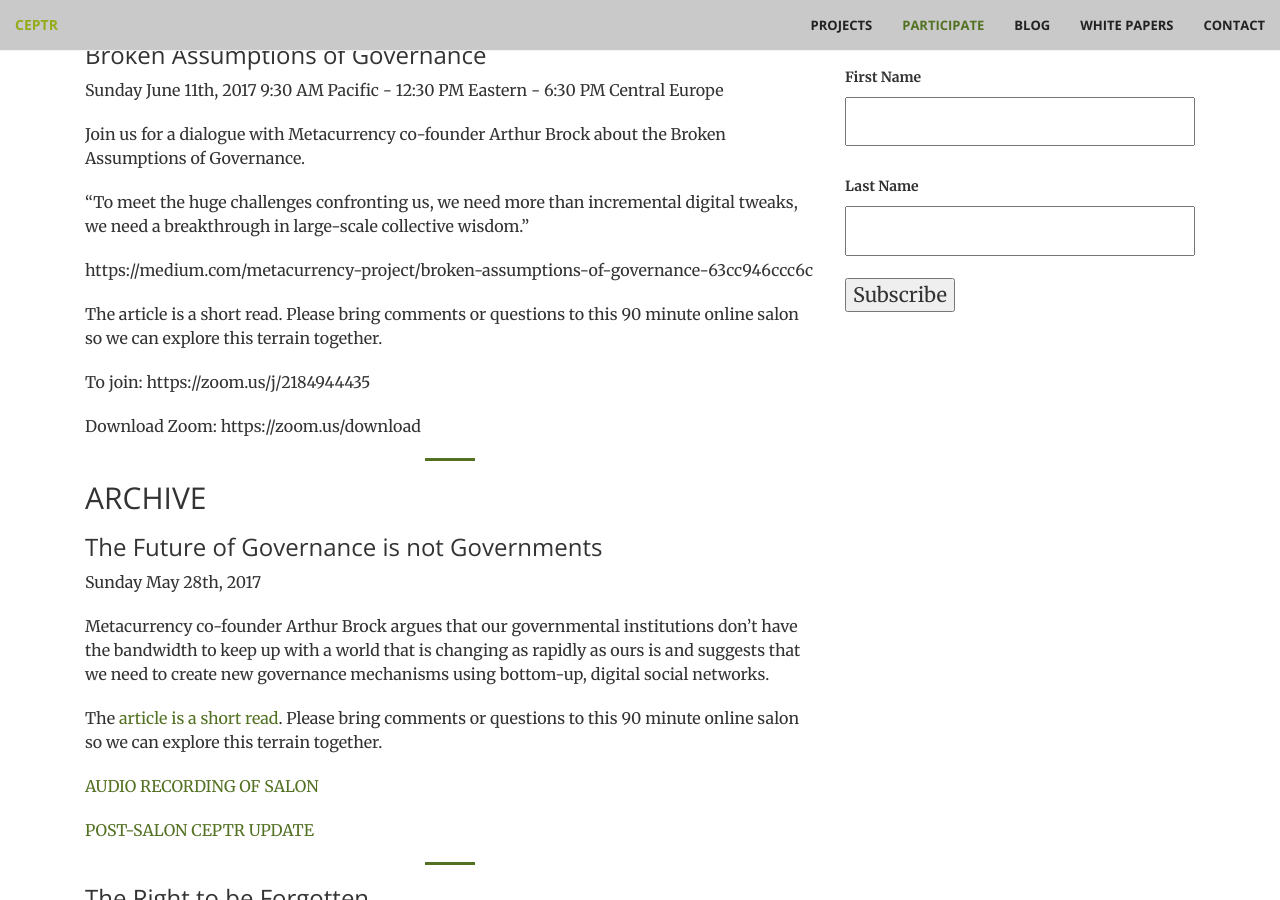
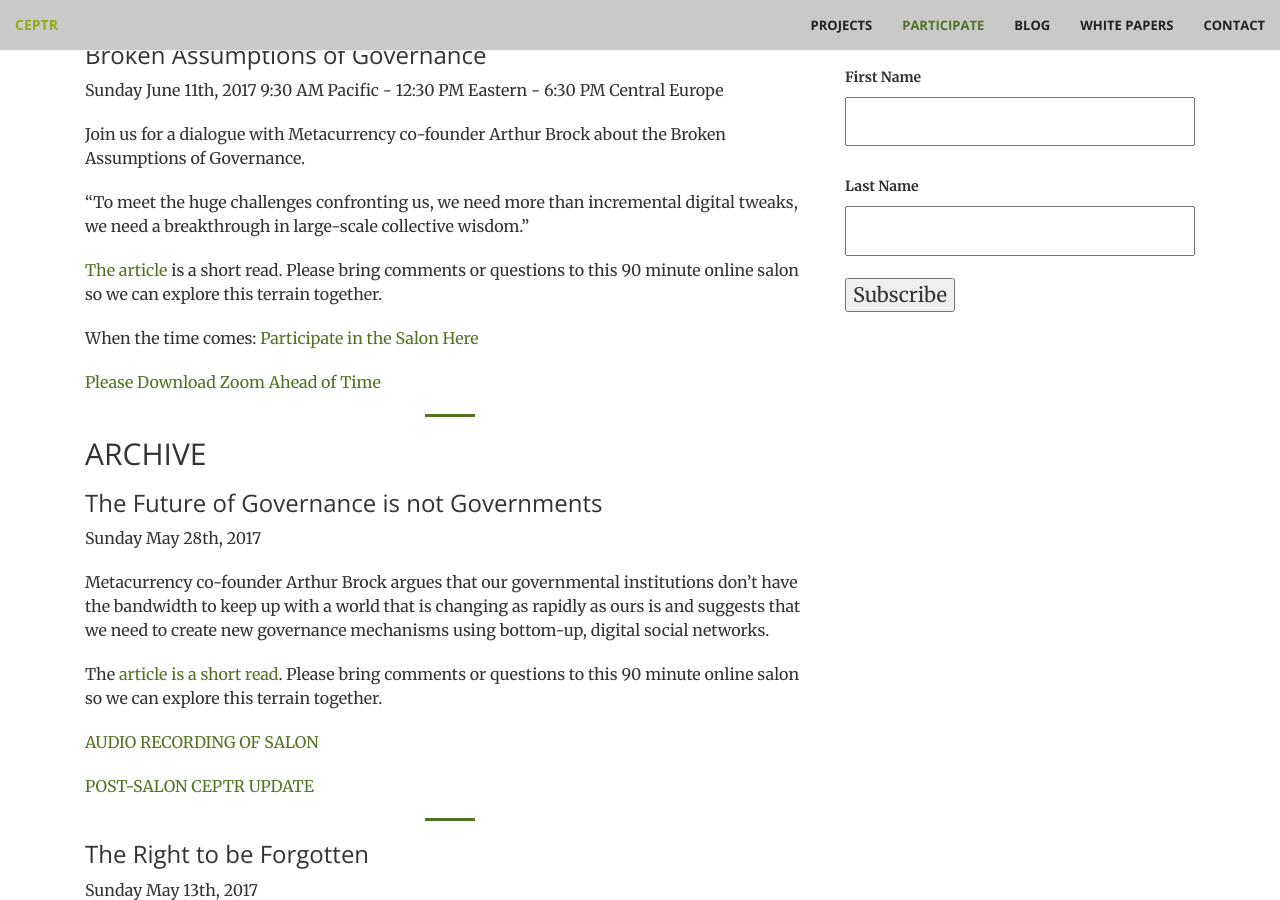
Before and after one commit to metacurrency/ceptr-org, a Jekyll site: the page built from _participate/salons.md, in a window 1280 px wide and 900 px high, scrolled down 567 px. Built offline with Jekyll 4.4.1, drawn with Linux system fonts in a browser that asks for light colours; comment, search, counter and statistics services are not loaded.

Commit message:
update links in salons.md

```diff
--- a/_participate/salons.md
+++ b/_participate/salons.md
@@ -45,13 +45,11 @@ Join us for a dialogue with Metacurrency co-founder Arthur Brock about the Broke
 
 "To meet the huge challenges confronting us, we need more than incremental digital tweaks, we need a breakthrough in large-scale collective wisdom."
 
-https://medium.com/metacurrency-project/broken-assumptions-of-governance-63cc946ccc6c
+[The article](https://medium.com/metacurrency-project/broken-assumptions-of-governance-63cc946ccc6c) is a short read. Please bring comments or questions to this 90 minute online salon so we can explore this terrain together.
 
-The article is a short read. Please bring comments or questions to this 90 minute online salon so we can explore this terrain together.
+When the time comes: [Participate in the Salon Here](https://zoom.us/j/2184944435)
 
-To join: https://zoom.us/j/2184944435
-
-Download Zoom: https://zoom.us/download
+[Please Download Zoom Ahead of Time](https://zoom.us/download)
 
 ----
 
```
